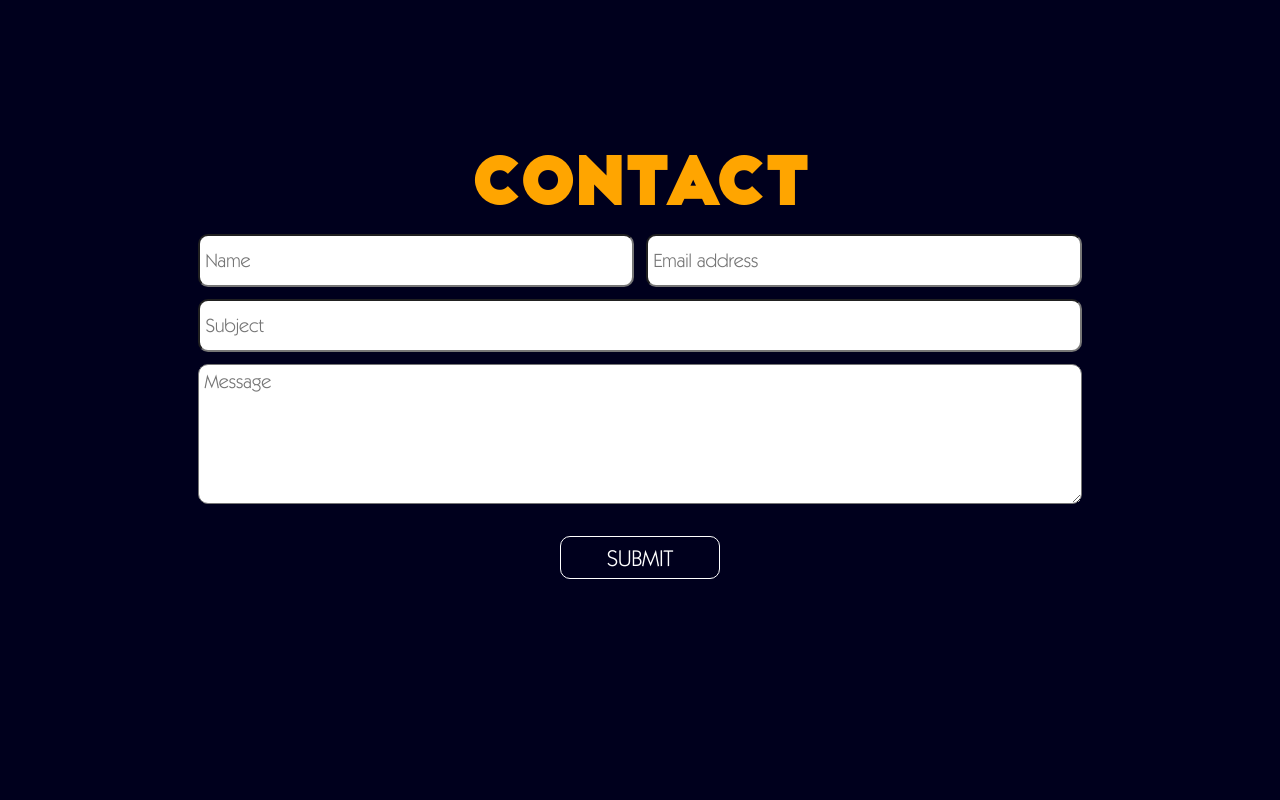
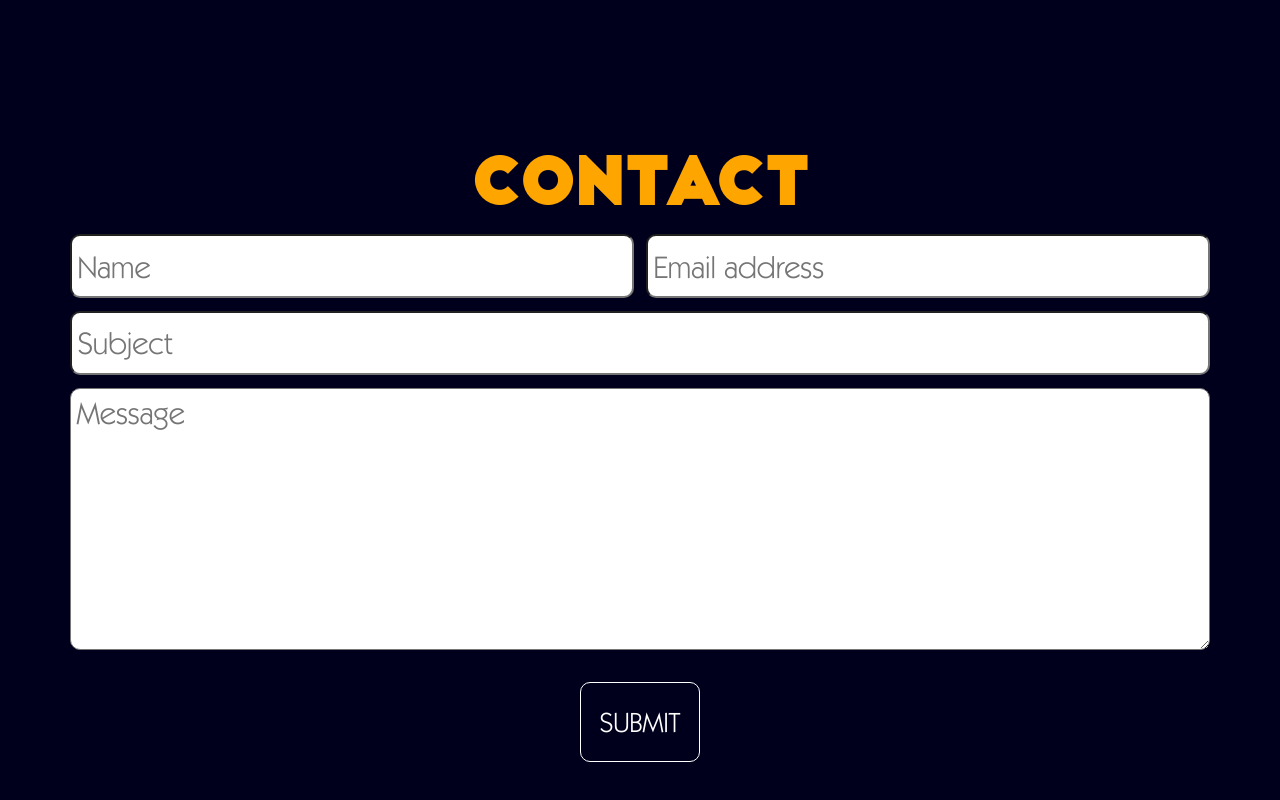
Before and after one commit to josephklein87/my-react-portfolio, a React (Create React App) app: page / in a window 1280 px wide. Shown: the part 3632-4432 px from the top of the page. Built offline with nearby package versions, Linux system fonts and the light colour scheme; a web font is replaced by a local one.

Commit message:
fixed sizing for mobile

```diff
--- a/src/App.css
+++ b/src/App.css
@@ -13,9 +13,19 @@
   src: url('./fonts/Kabel Book BT_0.ttf')
 }
 
+#root {
+  width: 100%;
+  padding: 0;
+  margin: 0;
+  position:relative;
+  left: 20;
+}
 
 html {
   background-color: rgb(0, 0, 29);
+  margin: 0;
+  padding: 0;
+  width: 100%;
 }
 
 a {
@@ -105,7 +115,7 @@ h4 {
   background-color: rgb(0, 0, 29);
   padding: 0;
   margin-top: 0;
-  padding-top: 140px;
+  padding-top: 100px;
 }
 
 .menu-link {
@@ -581,7 +591,7 @@ i {
 /* CONTACT ME */
 
 .contact-container {
-  margin-bottom: 250px;
+  margin-bottom: 400px;
 }
 
 .contact-header {
@@ -595,7 +605,7 @@ i {
 .ContactForm {
   display: flex;
   flex-direction: column;
-  width: 70%;
+  width: 90%;
   margin-left: auto;
   margin-right: auto;
 }
@@ -610,14 +620,18 @@ i {
   border: 1px solid white;
   padding: 20px;
   border-radius: 10px;
-  width: 12.5vw;
-  height: 3.35vw;
+  width: 18vw;
+  height: 8vw;
   margin: 2vw;
   color: white;
   margin-left: auto;
   margin-right: auto;
   font-family: kabel;
-  font-size: calc(10px + 1vw)
+  font-size: calc(15px + 1vw);
+  min-width: 104.75px;
+  min-height: 46.55px;
+  max-width: 120px;
+  max-height: 80px
 }
 
 .submit-btn:hover {
@@ -634,25 +648,27 @@ i {
 
 .name-submit, .email-submit {
   width: 100%;
+  max-height: 50px;
 }
 
 input {
   margin: .5vw;
-  height: 3vw;
+  height: 4vw;
   font-family: kabel;
   border-radius: 10px;
   padding: 5px;
-  font-size: 1.5vw
+  font-size: calc(12px + 1.5vw);
+  max-height: 50px;
 }
 
 textarea {
   margin: .5vw;
-  height: 10vw;
+  height: 15vw;
   font-family: kabel;
   border-radius: 10px;
   padding: 5px;
-  font-size: 1.5vw;
-
+  font-size: calc(12px + 1.5vw);
+  min-height: 250px;
 }
 
 .errorMessage {
@@ -665,7 +681,7 @@ textarea {
 
 @media only screen and (max-width: 800px) {
   .button-container {
-    width: 400px;
+    width: 350px;
     margin-left: auto;
     margin-right: auto;
     position: static;
@@ -772,10 +788,49 @@ textarea {
 
   .nav-links {
     display:none;
+
+  }
+
+  li {
+    margin-right: 0;
+  }
+
+  .contact-row-1 {
+    flex-direction: column;
+    width: 90%;
+    align-items: center;
+  }
+
+  .name-submit, .email-submit {
+    width: 100%
+  }
+
+  .ContactForm {
+    width: 100%;
+    margin-left: auto;
+    margin-right: auto;
+    justify-content: center;
+    align-items: center;
+
+  }
+
+  input {
+    width: 90%;
+    font-size: 20px;
+  }
+
+  textarea {
+    width: 90%;
+    font-size: 20px;
+    height: 200px;
   }
 
   .nav-bar {
     text-align: center;
   }
 
+  .name-container {
+    margin-top: 40px;
+  }
+
 }
--- a/src/components/Nav.js
+++ b/src/components/Nav.js
@@ -22,17 +22,17 @@ function Nav() {
     <ul className="nav-links">
         <li><Link to="home" spy={true} smooth={true}>H O M E</Link></li>
         <li><Link to="about"  spy={true} smooth={true} offset={-150}>A B O U T</Link></li>
-        <li><Link to="skills" spy={true} smooth={true} offset={-140}>S K I L L S</Link></li>
+        <li><Link to="skills" spy={true} smooth={true} offset={-90}>S K I L L S</Link></li>
         <li><Link to="projects"  spy={true} smooth={true} offset={-20}>P R O J E C T S</Link></li>
-        <li><Link to="contact" spy={true} smooth={true} offset={-150}>C O N T A C T</Link></li>
+        <li><Link to="contact" spy={true} smooth={true} offset={-120}>C O N T A C T</Link></li>
     </ul>
     {revealMenu == true ?
     <ul className = "menu-links">
         <li className="menu-link"><Link to="home" spy={true} smooth={true} onClick={toggleMenu}>H O M E</Link></li>
-        <li className="menu-link"><Link to="about"  spy={true} smooth={true} offset={-150} onClick={toggleMenu}>A B O U T</Link></li>
-        <li className="menu-link"><Link to="skills" spy={true} smooth={true} offset={-140} onClick={toggleMenu}>S K I L L S</Link></li>
-        <li className="menu-link"><Link to="projects"  spy={true} smooth={true} offset={-20} onClick={toggleMenu}>P R O J E C T S</Link></li>
-        <li className="menu-link"><Link to="contact" spy={true} smooth={true} offset={-150} onClick={toggleMenu}>C O N T A C T</Link></li>
+        <li className="menu-link"><Link to="about"  spy={true} smooth={true} offset={-70} onClick={toggleMenu}>A B O U T</Link></li>
+        <li className="menu-link"><Link to="skills" spy={true} smooth={true} offset={-120} onClick={toggleMenu}>S K I L L S</Link></li>
+        <li className="menu-link"><Link to="projects"  spy={true} smooth={true} offset={40} onClick={toggleMenu}>P R O J E C T S</Link></li>
+        <li className="menu-link"><Link to="contact" spy={true} smooth={true} offset={-80} onClick={toggleMenu}>C O N T A C T</Link></li>
     </ul>
     :
     null
--- a/src/components/Skills.js
+++ b/src/components/Skills.js
@@ -4,8 +4,8 @@ import '../App.css';
 function Skills() {
 
     return (
-     <div id="skills" className="skills-container">
-     <h1 className="skills-header">SKILLS</h1>
+     <div className="skills-container">
+     <h1 id="skills" className="skills-header">SKILLS</h1>
      <div className="skill-icons">
 
       <div className="icon-div">
```
